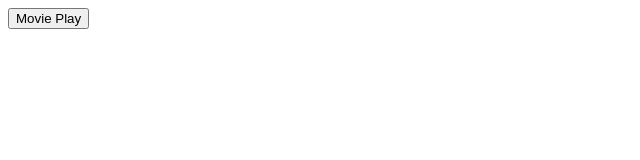
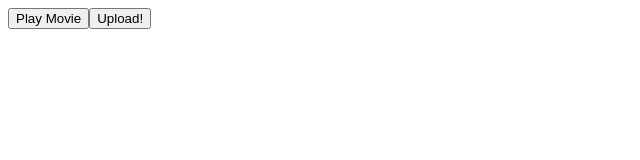
Before and after one commit to yeboong99/tryreactstudy, a React (Vite) app: page / in a window 1280 px wide. Shown: the top 160 px of the page, without its empty margins (0-640 px from the left). Built offline with nearby package versions, Linux system fonts and the light colour scheme.

Commit message:
핸들러를 부모 컴포넌트에서 전달할 수도 있음, 단 이 예제에서는 출력되는 메시지가 같고 자식컴포넌트에서 출력할 메시지를 지정하는 형태

```diff
--- a/src/App.tsx
+++ b/src/App.tsx
@@ -1,9 +1,23 @@
+{
+  /**
+
+  이벤트핸들러 메서드 자체를 props로 전달해버리는 방법도 있다.
+
+
+
+
+  */
+}
+
 import Button from "./components/ui/Button";
 
 export default function App() {
   return (
     <>
-      <Button message="영화를 재생합니다.">Movie Play</Button>
+      <Button handleClick={(message: string) => alert(message)}>
+        Play Movie
+      </Button>
+      <Button handleClick={(message: string) => alert(message)}>Upload!</Button>
     </>
   );
 }
--- a/src/components/ui/Button.tsx
+++ b/src/components/ui/Button.tsx
@@ -1,32 +1,14 @@
 import type React from "react";
 
-{
-  /**
-
-  props, children을 동시에 이용해보자.
-
-  이벤트 핸들러에서 props를 읽어 사용하고,
-  내부에서 사용되는 버튼 태그의 컨텐츠를 전달받은 children을 사용한다. (사실 전달받은 컨텐츠 내용을 그대로 사용하도록 하는 거라 변화가 안보임)
-
-  버튼은 사실 처음 렌더링될 때 컨텐츠를 가진 상태로 렌더링해야 하는 것이 일반적이므로, 컨텐츠를 작성하되, 둘 다 자식 컴포넌트에서 동시에 활용할 수 있다는 걸 알았다는 거에 만족하자.
-
-
-
-*/
-}
-
-export default function Button({
-  message,
-  children,
-}: {
-  message: string;
+export default function Button(props: {
+  handleClick: (message: string) => void;
   children: React.ReactNode;
 }) {
-  const handleClick = () => alert(message);
-
   return (
     <>
-      <button onClick={handleClick}> {children} </button>
+      <button onClick={() => props.handleClick("클릭했다")}>
+        {props.children}
+      </button>
     </>
   );
 }
```
